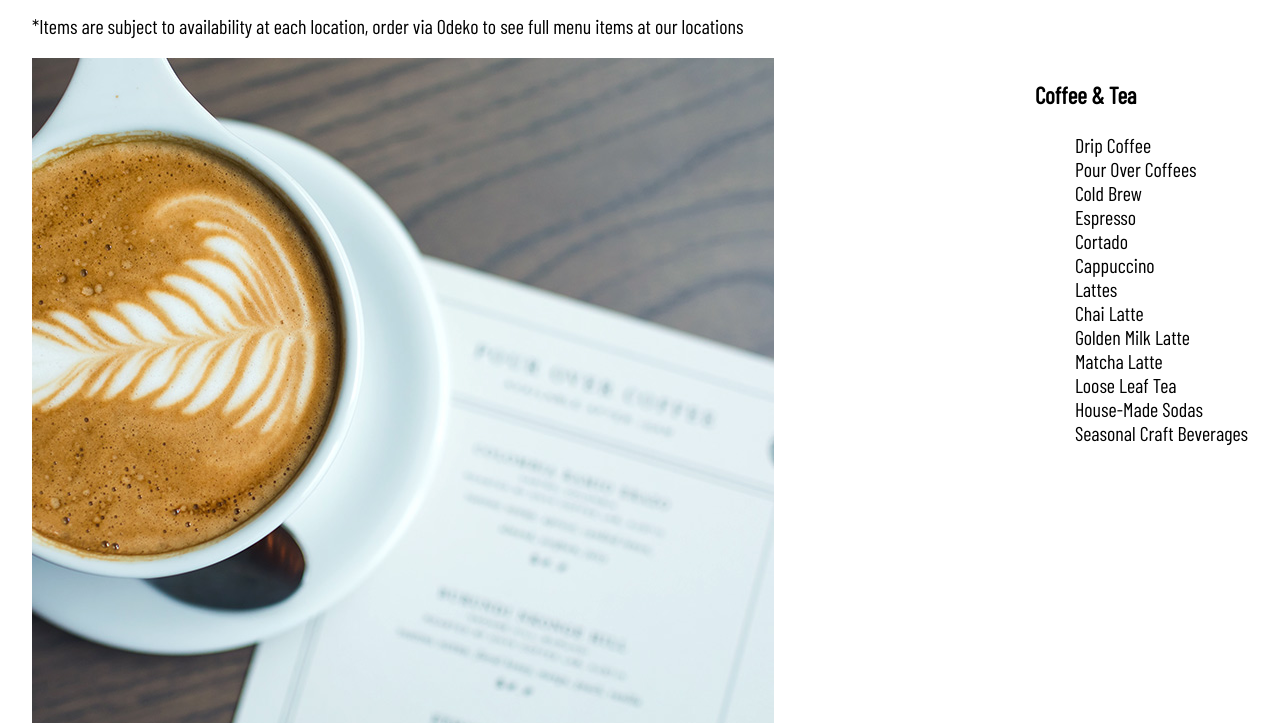
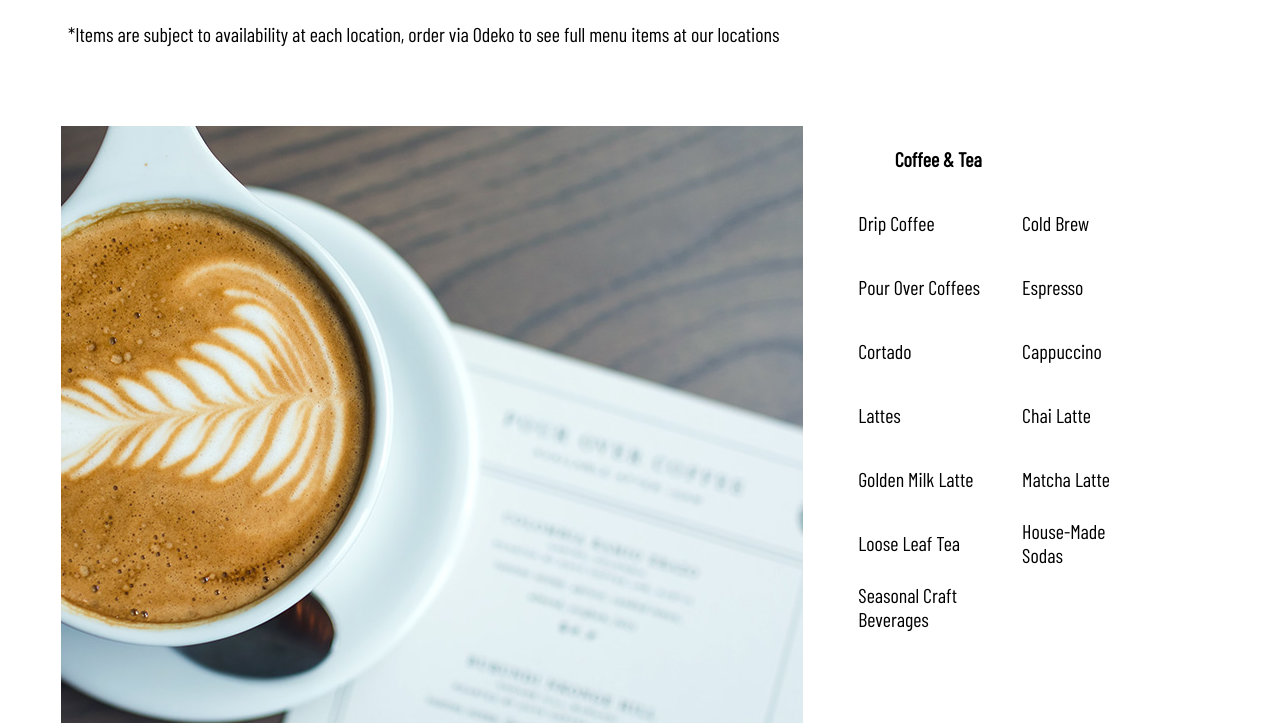
Before and after one commit to rivkj/business-site-starting, a plain HTML site: page menu.html in a window 1280 px wide. Shown: the part 502-1225 px from the top of the page. Drawn offline with nearby package versions, Linux system fonts and the light colour scheme.

Commit message:
styled menu page

```diff
--- a/menu.html
+++ b/menu.html
@@ -33,41 +33,66 @@
         </ul>
       </nav>
     </header>
-    <main>
+    <main class="menu-main">
       <h2>
         Not Just Coffee<br />
         Menu
       </h2>
-      <p>
+      <p id="menu-availability">
         *Items are subject to availability at each location, order via Odeko to
         see full menu items at our locations
       </p>
-      <section>
-        <div class="njc-drinks">
+      <section class="njc-drinks">
+        <div class="menu-drink">
           <img
             src="/resources/images/menu-pic.jpeg"
             alt="Photographed coffee cup on a menu"
+            class="coffee-cup"
           />
-          <div class="njc-drink-menu">
-            <h3>Coffee &amp; Tea</h3>
-            <ul class="drink-list">
-              <li>Drip Coffee</li>
-              <li>Pour Over Coffees</li>
-              <li>Cold Brew</li>
-              <li>Espresso</li>
-              <li>Cortado</li>
-              <li>Cappuccino</li>
-              <li>Lattes</li>
-              <li>Chai Latte</li>
-              <li>Golden Milk Latte</li>
-              <li>Matcha Latte</li>
-              <li>Loose Leaf Tea</li>
-              <li>House-Made Sodas</li>
-              <li>Seasonal Craft Beverages</li>
-            </ul>
-          </div>
+        </div>
+        <div class="njc-drink-menu">
+          <table class="drink-table">
+            <tr>
+              <th class="drink-title">Coffee &amp; Tea</th>
+            </tr>
+            <tr>
+              <td>Drip Coffee</td>
+              <td>Cold Brew</td>
+            </tr>
+            <tr>
+              <td>Pour Over Coffees</td>
+              <td>Espresso</td>
+            </tr>
+            <tr>
+              <td>Cortado</td>
+              <td>Cappuccino</td>
+            </tr>
+            <tr>
+              <td>Lattes</td>
+              <td>Chai Latte</td>
+            </tr>
+            <tr>
+              <td>Golden Milk Latte</td>
+              <td>Matcha Latte</td>
+            </tr>
+            <tr>
+              <td>Loose Leaf Tea</td>
+              <td>House-Made Sodas</td>
+            </tr>
+            <tr>
+              <td>Seasonal Craft Beverages</td>
+            </tr>
+          </table>
         </div>
       </section>
+      <div id="local-source">
+        <p>
+          Our belief in sourcing our coffee from sustainable farms extends to
+          the local produce and ingredients we bring into our shops. Supporting
+          sustainable practices provides a nutritious and comforting lifestyle
+          to our neighbors with a seasonally-rotating menu.
+        </p>
+      </div>
     </main>
   </body>
 </html>
--- a/styles.css
+++ b/styles.css
@@ -4,7 +4,7 @@ html {
   color: #000;
 }
 
-body {
+main {
   width: 95%;
   margin: auto;
 }
@@ -39,7 +39,7 @@ li a {
 }
 
 nav a:hover {
-  background-color: rgb(213, 195, 104);
+  background-color: #d5c368;
   color: #fff;
 }
 
@@ -47,6 +47,8 @@ nav a:hover {
 
 .banner-img {
   padding-top: 1rem;
+  margin-left: auto;
+  margin-right: auto;
 }
 
 h2 {
@@ -77,19 +79,19 @@ article h2 {
   margin: 2rem 8rem;
 }
 
-table {
+.location-table {
   border-spacing: 30px;
   width: 100%;
 }
 
-th {
+.location-name th {
   border-bottom: 1px solid #000;
   margin: 10px;
   padding-bottom: 20px;
   text-transform: uppercase;
 }
 
-td {
+.location-weekend-hours td {
   height: 60px;
 }
 
@@ -138,10 +140,44 @@ footer {
 
 /* Menu */
 
-.njc-drink-menu {
-  float: right;
+.menu-main {
+  width: 100%;
 }
 
-.njc-drinks li {
-  text-align: left;
+#menu-availability {
+  margin-left: 3rem;
+  padding-bottom: 3rem;
 }
+
+.njc-drinks {
+  display: grid;
+  grid-template-columns: auto auto;
+}
+
+.coffee-cup {
+  display: block;
+  margin-left: auto;
+  margin-right: auto;
+}
+
+.drink-table {
+  width: 70%;
+}
+
+.drink-title, .drink-table td {
+  height: 60px;
+}
+
+
+#local-source {
+  background-color: #d5c368;
+  margin: 8rem auto;
+  padding: 20rem;
+}
+
+#local-source p {
+  font-size: 2rem;
+  text-align: center;
+  width: 100%;
+  margin
+}
```
Also changed, not shown: index.html (+1 -1 lines).
